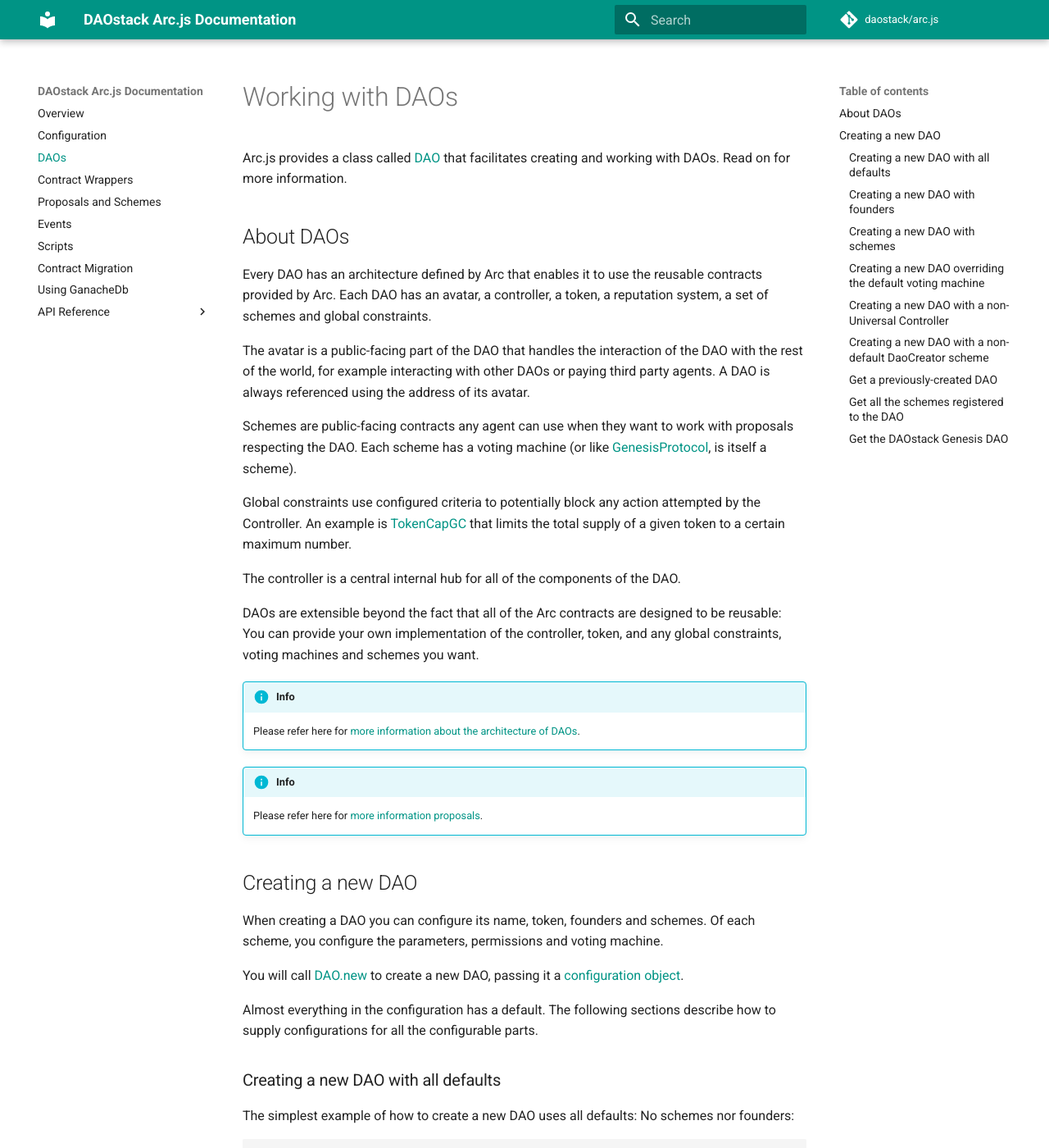
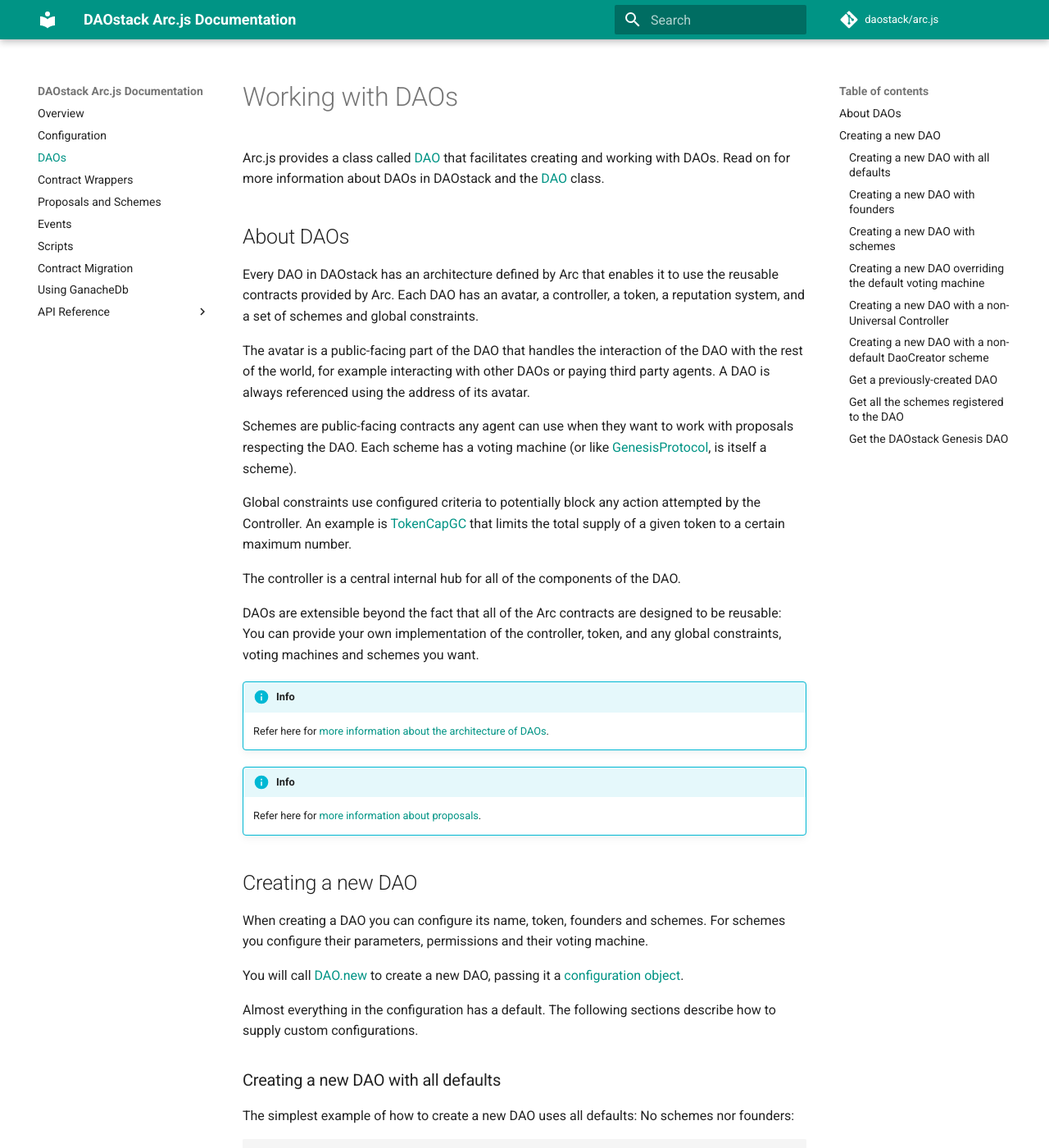
Before and after one commit to daostack/arc.js_legacy, an MkDocs documentation site: the page built from docs/Daos.md, in a window 1280 px wide and 1400 px high. Shown: the whole window at 82% size. Built offline with MkDocs 1.6.1 and Material for MkDocs 9.7.7, drawn with Linux system fonts in a browser that asks for light colours; comment, search, counter and statistics services are not loaded; old or Windows-style settings are respelled for this version of MkDocs; some of the changed text lies outside the part shown.

Commit message:
tweaks to DAO.md

````diff
--- a/docs/Daos.md
+++ b/docs/Daos.md
@@ -1,10 +1,10 @@
 # Working with DAOs
 
-Arc.js provides a class called [DAO](api/classes/DAO) that facilitates creating and working with DAOs.  Read on for more information.
+Arc.js provides a class called [DAO](api/classes/DAO) that facilitates creating and working with DAOs.  Read on for more information about DAOs in DAOstack and the [DAO](api/classes/DAO) class.
 
 ## About DAOs
 
-Every DAO has an architecture defined by Arc that enables it to use the reusable contracts provided by Arc.  Each DAO has an avatar, a controller, a token, a reputation system, a set of schemes and global constraints.
+Every DAO in DAOstack has an architecture defined by Arc that enables it to use the reusable contracts provided by Arc.  Each DAO has an avatar, a controller, a token, a reputation system, and a set of schemes and global constraints.
 
 The avatar is a public-facing part of the DAO that handles the interaction of the DAO with the rest of the world, for example interacting with other DAOs or paying third party agents.  A DAO is always referenced using the address of its avatar.
 
@@ -17,18 +17,18 @@ The controller is a central internal hub for all of the components of the DAO.
 DAOs are extensible beyond the fact that all of the Arc contracts are designed to be reusable: You can provide your own implementation of the controller, token, and any global constraints, voting machines and schemes you want.
 
 !!! info
-    Please refer here for [more information about the architecture of DAOs](https://daostack.github.io/arc/README/#the-structure-of-a-dao).
+    Refer here for [more information about the architecture of DAOs](https://daostack.github.io/arc/README/#the-structure-of-a-dao).
 
 !!! info
-    Please refer here for [more information proposals](Proposals).
+    Refer here for [more information about proposals](Proposals).
 
 ## Creating a new DAO
 
-When creating a DAO you can configure its name, token, founders and schemes.  Of each scheme, you configure the parameters, permissions and voting machine.
+When creating a DAO you can configure its name, token, founders and schemes.  For schemes you configure their parameters, permissions and their voting machine.
 
 You will call [DAO.new](api/classes/DAO#new) to create a new DAO, passing it a [configuration object](api/interfaces/NewDaoConfig).
 
-Almost everything in the configuration has a default.  The following sections describe how to supply configurations for all the configurable parts.
+Almost everything in the configuration has a default.  The following sections describe how to supply custom configurations.
 
 ### Creating a new DAO with all defaults
 
@@ -42,7 +42,7 @@ const newDao = await DAO.new({
 });
 ```
 
-And voilà, you have created a new DAO in the DAO stack on Ethereum.  The returned object `newDao` is an instance of [DAO](api/classes/DAO) and you are off and running.  But you won't run far without schemes and founders who can make proposals and vote on them -- no one can vote on a proposal without having some reputation.
+And voilà, you have created a new DAO in the DAO stack on Ethereum.  The returned object `newDao` is an instance of [DAO](api/classes/DAO) and you are off and running.  But you won't run far without schemes and founders who can make proposals and vote on them, and for that, the founders will need some reputation.
 
 ### Creating a new DAO with founders
 
@@ -75,9 +75,9 @@ const newDao = await DAO.new({
 ```
 
 !!! note
-    It is not possible to add or remove founders.  In fact, there is no retained sense of who they ever were.  They are simply addresses you supply when you create a DAO and to whom will immediately be minted tokens and reputation.
+    It is not possible to add or remove founders.  In fact, there is no retained sense of who they even were .  They are simply addresses you supply when you create a DAO and to whom will immediately be minted tokens and reputation.
 
-So this DAO has founders with tokens and reputation, but no way to make proposals, thus nothing on which to vote.  The DAO needs some schemes, at minimum a [SchemeRegistrar](api/classes/SchemeRegistrarWrapper) with which you can propose to add, modify or remove other schemes.
+So this DAO has founders with tokens and reputation, but no way to make proposals, that is, no schemes, and thus nothing on which to vote.  The DAO needs some schemes, at minimum a [SchemeRegistrar](api/classes/SchemeRegistrarWrapper) with which you can propose to add, modify or remove other schemes.
 
 ### Creating a new DAO with schemes
 
````
Also changed, not shown: other parts of docs/Daos.md (+2 -9 lines).
